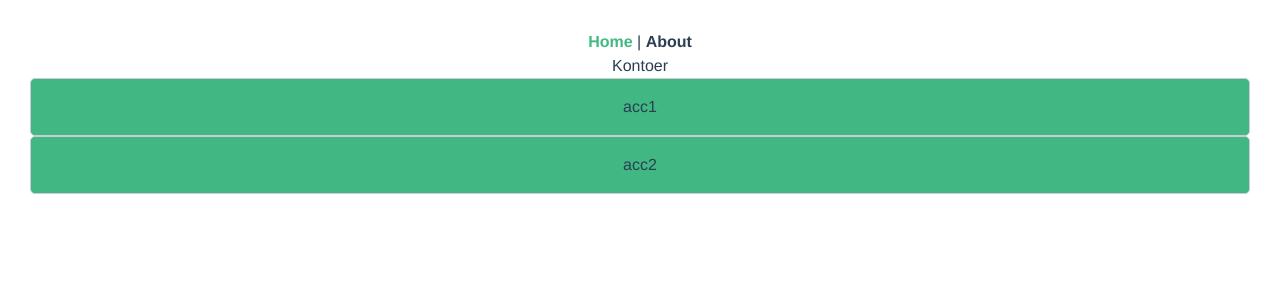
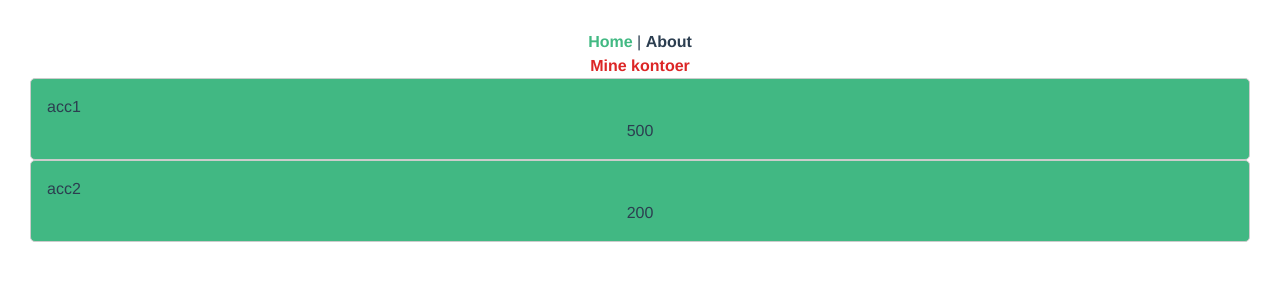
Before and after one commit to eriksalv/marxbank, a Vue app in the folder marxbankvue/: page / in a window 1280 px wide. Shown: the top 300 px of the page. Built offline with nearby package versions, Linux system fonts and the light colour scheme.

Commit message:
feat(#113): laget account komponent

```diff
--- /dev/null
+++ b/marxbankvue/src/components/Account.vue
@@ -0,0 +1,17 @@
+<template>
+  <div id="accountContainer" className="flex">
+    <h1 className="text-left">{{ accName }}</h1>
+    <p>{{ balance }}</p>
+  </div>
+</template>
+
+<script>
+export default {
+    name: "Account",
+    props: ["accName", "balance"]
+}
+</script>
+
+<style>
+
+</style>
--- a/marxbankvue/src/components/Accounts.vue
+++ b/marxbankvue/src/components/AccountList.vue
@@ -1,18 +1,20 @@
 <template>
   <header>
-      <h2>Kontoer</h2>
-      <div v-for="account in allAccounts" :key="account.id" class="account">
-          {{ account.name }}
-      </div>
+      <h1 className="text-center font-semibold text-red-600">Mine kontoer</h1>
+      <Account :balance="account.balance" :accName="account.name" v-for="account in allAccounts" :key="account.id" class="account" />
   </header>
 </template>
 
 <script>
+import Account from './Account.vue';
 import { mapGetters } from 'vuex';
 
 export default {
-    name: 'Accounts',
-    computed: mapGetters(['allAccounts'])
+    name: 'AccountList',
+    computed: mapGetters(['allAccounts']),
+    components: {
+      Account
+    }
 };
 </script>
 
--- a/marxbankvue/src/views/About.vue
+++ b/marxbankvue/src/views/About.vue
@@ -1,5 +1,5 @@
 <template>
   <div class="about">
-    <h1 className="text-center text-green-900">This is an about page</h1>
+    <h1 className="text-left text-green-900">This is an about page</h1>
   </div>
 </template>
--- a/marxbankvue/src/views/Home.vue
+++ b/marxbankvue/src/views/Home.vue
@@ -6,7 +6,7 @@
 
 <script>
 // @ is an alias to /src
-import Accounts from '../components/Accounts.vue'
+import Accounts from '../components/AccountList.vue'
 
 export default {
   name: 'Home',
```
Also changed, not shown: 1 other file (tests, documents, lock files or other folders).
